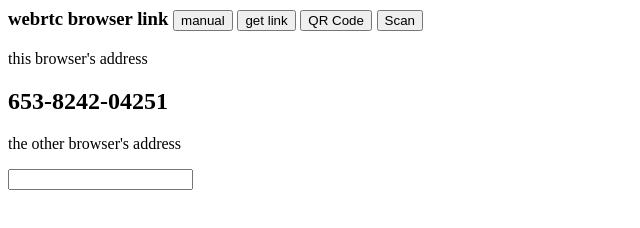
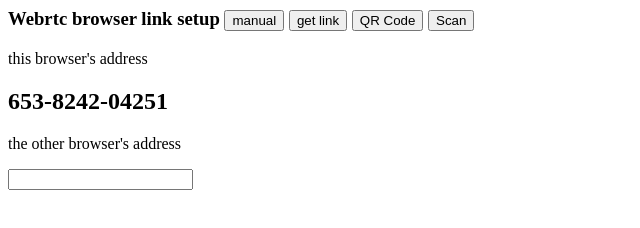
Before and after one commit to jonathan-annett/even-simpler-peer-glitch, a website: page static/even-simpler-api.html in a window 1280 px wide. Shown: the whole page, without its empty margins (0-640 px from the left). Drawn offline with Linux system fonts and the light colour scheme.

Commit message:
🥝🍵 Updated with Glitch

```diff
--- a/static/even-simpler-api.html
+++ b/static/even-simpler-api.html
@@ -31,7 +31,7 @@ SOFTWARE.
 
   <body>
 
-    <h3>webrtc browser link <button id="reset_btn">manual</button>
+    <h3>Webrtc browser link setup <button id="reset_btn">manual</button>
                             <button id="copy_btn">get link</button>
                             <button id="qr_btn">QR Code</button>
                             <button id="custom_btn" style="display:none">Custom</button>
```
